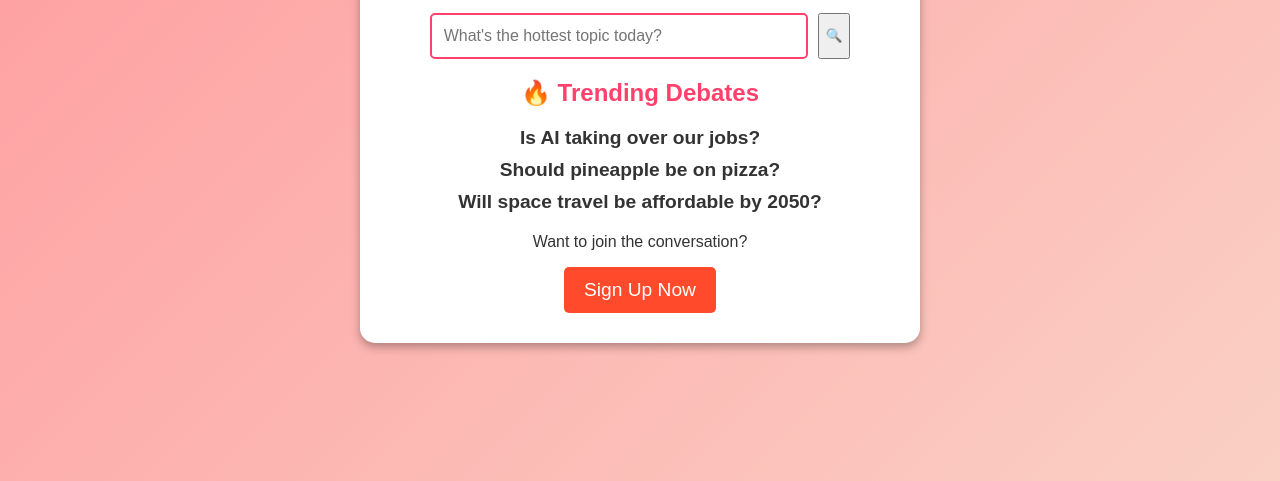
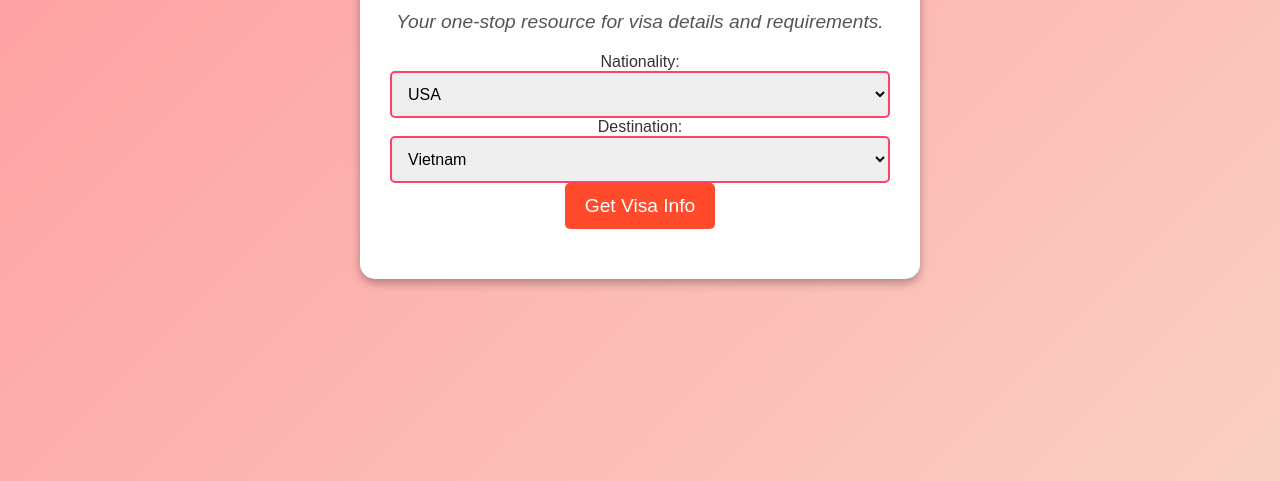
Before and after one commit to c0ldyz/my-website, a website: page public/index.html in a window 1280 px wide. Shown: the part 319-800 px from the top of the page. Drawn offline with Linux system fonts and the light colour scheme.

Commit message:
Updated frontend files for Global Visa Information website

```diff
--- a/public/index.html
+++ b/public/index.html
@@ -3,32 +3,35 @@
 <head>
     <meta charset="UTF-8">
     <meta name="viewport" content="width=device-width, initial-scale=1.0">
-    <title>Debate Hub</title>
+    <title>Global Visa Information</title>
     <link rel="stylesheet" href="styles.css">
 </head>
 <body>
     <div class="container">
-        <h1 class="title">Debate Hub</h1>
-        <p class="tagline">The place for passionate discussions and fiery debates! 🔥</p>
+        <h1 class="title">Global Visa Information</h1>
+        <p class="tagline">Your one-stop resource for visa details and requirements.</p>
 
         <div class="search-container">
-            <input type="text" id="search" placeholder="What's the hottest topic today?">
-            <button onclick="searchTopic()">🔍</button>
+            <form id="visaForm">
+                <label for="nationality">Nationality:</label>
+                <select id="nationality">
+                    <option value="USA">USA</option>
+                    <option value="UK">UK</option>
+                    <option value="Australia">Australia</option>
+                    <!-- Add more options -->
+                </select>
+                <label for="destination">Destination:</label>
+                <select id="destination">
+                    <option value="Vietnam">Vietnam</option>
+                    <option value="Thailand">Thailand</option>
+                    <option value="Germany">Germany</option>
+                    <!-- Add more options -->
+                </select>
+                <button type="submit">Get Visa Info</button>
+            </form>
         </div>
 
-        <div class="trending-topics">
-            <h2>🔥 Trending Debates</h2>
-            <ul>
-                <li><a href="#">Is AI taking over our jobs?</a></li>
-                <li><a href="#">Should pineapple be on pizza?</a></li>
-                <li><a href="#">Will space travel be affordable by 2050?</a></li>
-            </ul>
-        </div>
-
-        <div class="cta">
-            <p>Want to join the conversation?</p>
-            <button class="signup-btn">Sign Up Now</button>
-        </div>
+        <div id="results" class="results-container"></div>
     </div>
 
     <script src="script.js"></script>
--- a/public/script.js
+++ b/public/script.js
@@ -1,8 +1,44 @@
-function searchTopic() {
-    let searchQuery = document.getElementById("search").value;
-    if (searchQuery.trim() !== "") {
-        alert("Searching for: " + searchQuery);
-    } else {
-        alert("Please enter a topic to search.");
-    }
+document.getElementById("visaForm").addEventListener("submit", function (e) {
+    e.preventDefault();
+    let nationality = document.getElementById("nationality").value;
+    let destination = document.getElementById("destination").value;
+
+    // Simulate fetching data (replace with actual API call)
+    let results = fetchVisaInfo(nationality, destination);
+    displayResults(results);
+});
+
+function fetchVisaInfo(nationality, destination) {
+    // Replace with actual data fetching logic
+    return [
+        {
+            type: "Tourist Visa",
+            duration: "30 days",
+            requirements: ["Passport", "Visa application form"],
+            fees: "$25"
+        },
+        {
+            type: "Business Visa",
+            duration: "90 days",
+            requirements: ["Passport", "Invitation letter"],
+            fees: "$50"
+        }
+    ];
 }
+
+function displayResults(results) {
+    let resultsContainer = document.getElementById("results");
+    resultsContainer.innerHTML = "<h2>Visa Options</h2>";
+
+    results.forEach(result => {
+        let resultItem = document.createElement("div");
+        resultItem.className = "result-item";
+        resultItem.innerHTML = `
+            <strong>${result.type}</strong>
+            <p>Duration: ${result.duration}</p>
+            <p>Requirements: ${result.requirements.join(", ")}</p>
+            <p>Fees: ${result.fees}</p>
+        `;
+        resultsContainer.appendChild(resultItem);
+    });
+}
--- a/public/styles.css
+++ b/public/styles.css
@@ -42,61 +42,20 @@ body {
 .search-container {
     margin: 20px 0;
     display: flex;
-    justify-content: center;
+    flex-direction: column;
     gap: 10px;
 }
 
-#search {
+#nationality, #destination {
     padding: 12px;
-    width: 70%;
+    width: 100%;
     border: 2px solid #ff416c;
     border-radius: 5px;
     font-size: 1em;
     transition: 0.3s ease-in-out;
 }
 
-#search:focus {
-    width: 80%;
-    border-color: #ff4b2b;
-}
-
-/* Trending Topics */
-.trending-topics {
-    margin-top: 20px;
-}
-
-.trending-topics h2 {
-    font-size: 1.5em;
-    color: #ff416c;
-}
-
-.trending-topics ul {
-    list-style: none;
-    padding: 0;
-}
-
-.trending-topics li {
-    margin: 10px 0;
-    font-size: 1.2em;
-}
-
-.trending-topics a {
-    text-decoration: none;
-    color: #333;
-    font-weight: bold;
-    transition: 0.2s;
-}
-
-.trending-topics a:hover {
-    color: #ff416c;
-}
-
-/* Call to Action */
-.cta {
-    margin-top: 20px;
-}
-
-.signup-btn {
+button {
     background: #ff4b2b;
     color: white;
     border: none;
@@ -107,6 +66,27 @@ body {
     transition: 0.3s;
 }
 
-.signup-btn:hover {
+button:hover {
     background: #ff416c;
 }
+
+/* Results */
+.results-container {
+    margin-top: 20px;
+    text-align: left;
+}
+
+.results-container h2 {
+    font-size: 1.5em;
+    color: #ff416c;
+}
+
+.results-container ul {
+    list-style: none;
+    padding: 0;
+}
+
+.results-container li {
+    margin: 10px 0;
+    font-size: 1.2em;
+}
```
